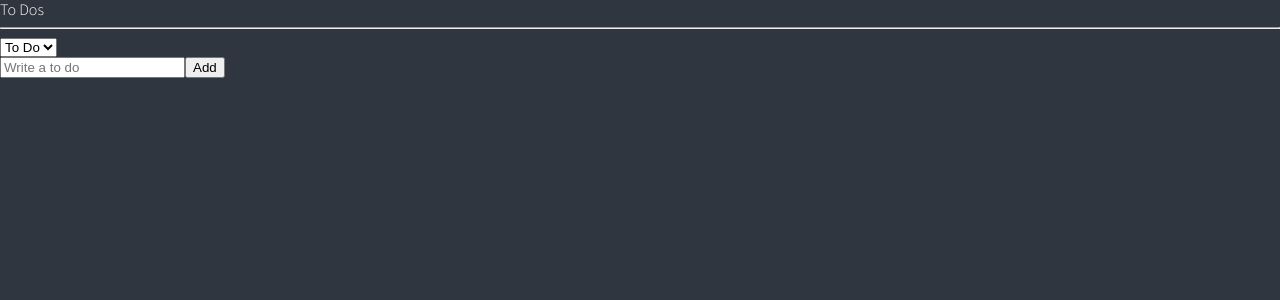
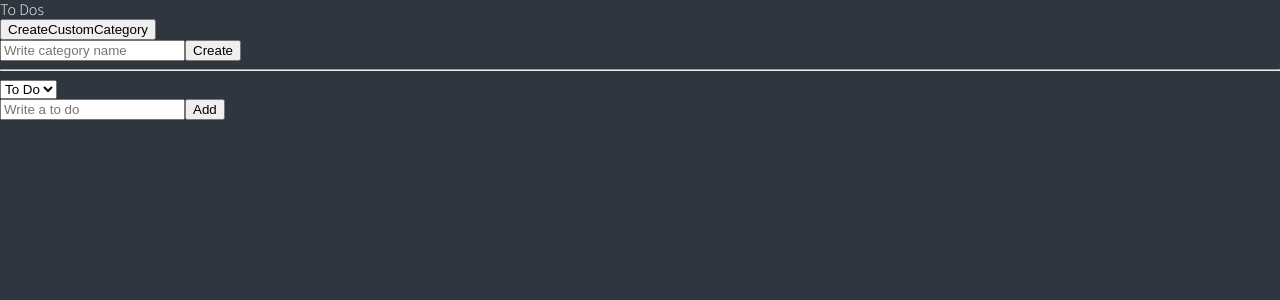
Before and after one commit to yelinkimm/todos, a React (Create React App) app: page / in a window 1280 px wide. Shown: the top 300 px of the page. Built offline with nearby package versions, Linux system fonts and the light colour scheme.

Commit message:
Add custom category

```diff
--- a/src/atoms.tsx
+++ b/src/atoms.tsx
@@ -11,10 +11,19 @@ export interface IToDo {
   text: string;
   category: Categories;
 }
+export interface ICustomCategory {
+  id: number;
+  text: string;
+}
 
 export const categoryState = atom<Categories>({
   key: "category",
   default: Categories.TO_DO
+});
+
+export const customCategoryState = atom<ICustomCategory[]>({
+  key: "customCategories",
+  default: []
 });
 
 export const toDoState = atom<IToDo[]>({
--- /dev/null
+++ b/src/components/CreateCustomCategory.tsx
@@ -0,0 +1,32 @@
+import { useForm } from "react-hook-form";
+import { useSetRecoilState } from "recoil";
+import { customCategoryState } from "../atoms";
+
+interface ICustomCategoryForm {
+  id: number;
+  customCategory: string;
+}
+
+function CreateCustomCategory() {
+  const setCustomCategories = useSetRecoilState(customCategoryState);
+  const { register, handleSubmit, setValue, formState: { errors } } = useForm<ICustomCategoryForm>();
+
+  const handleValid = ({ customCategory }: ICustomCategoryForm) => {
+    setCustomCategories(prev => [{ id: Date.now(), text: customCategory }, ...prev]);
+    setValue("customCategory", "");
+  }
+
+  return (
+    <>
+      <button>CreateCustomCategory</button>
+      <br/>
+      <form onSubmit={handleSubmit(handleValid)}>
+        <input {...register("customCategory", { required: "Please wrte category name." })} type="text" placeholder="Write category name"/>
+        <button>Create</button>
+        <span>{errors?.customCategory?.message}</span>
+      </form>
+    </>
+  )
+}
+
+export default CreateCustomCategory;
--- a/src/components/ToDoList.tsx
+++ b/src/components/ToDoList.tsx
@@ -1,11 +1,14 @@
 import { useRecoilState, useRecoilValue } from "recoil";
-import { Categories, categoryState, toDoSelector } from "../atoms";
+import { Categories, categoryState, customCategoryState, toDoSelector } from "../atoms";
 import CreateToDo from "./CreateToDo";
 import ToDo from "./ToDo";
+import CreateCustomCategory from "./CreateCustomCategory";
 
 
 function ToDoList() {
   const toDos = useRecoilValue(toDoSelector);
+  const customCategories = useRecoilValue(customCategoryState);
+
   const [category, setCategory] = useRecoilState<Categories>(categoryState);
   const onInput = (event: React.FormEvent<HTMLSelectElement>) => {
     setCategory(event.currentTarget.value as any); // FIX ME
@@ -13,11 +16,23 @@ function ToDoList() {
   return (
     <div>
       <h1>To Dos</h1>
+      <CreateCustomCategory/>
       <hr />
       <select value={category} onInput={onInput}>
         <option value={Categories.TO_DO}>To Do</option>
         <option value={Categories.DOING}>Doing</option>
         <option value={Categories.DONE}>Done</option>
+        {
+          customCategories?.map(customCategory => {
+            return (
+              <option
+                key={customCategory.id}
+                value={customCategory.text}>
+                  {customCategory.text}
+                </option>
+            )
+          })
+        }
       </select>
       <CreateToDo/>
 
```
